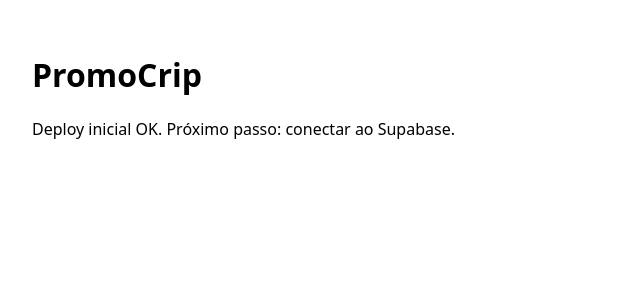
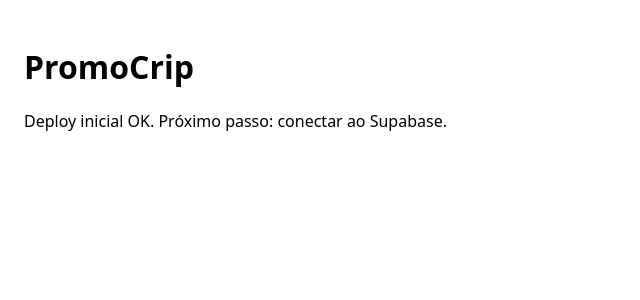
Before and after one commit to fgagliano/promocrip, a Next.js app: page / in a window 1280 px wide. Shown: the top 300 px of the page, without its empty margins (0-640 px from the left). Built offline with nearby package versions, Linux system fonts and the light colour scheme.

Commit message:
Create layout.tsx

```diff
--- /dev/null
+++ b/app/layout.tsx
@@ -0,0 +1,9 @@
+export default function RootLayout({ children }: { children: React.ReactNode }) {
+  return (
+    <html lang="pt-BR">
+      <body style={{ margin: 0, fontFamily: "system-ui, Arial" }}>
+        {children}
+      </body>
+    </html>
+  );
+}
```
